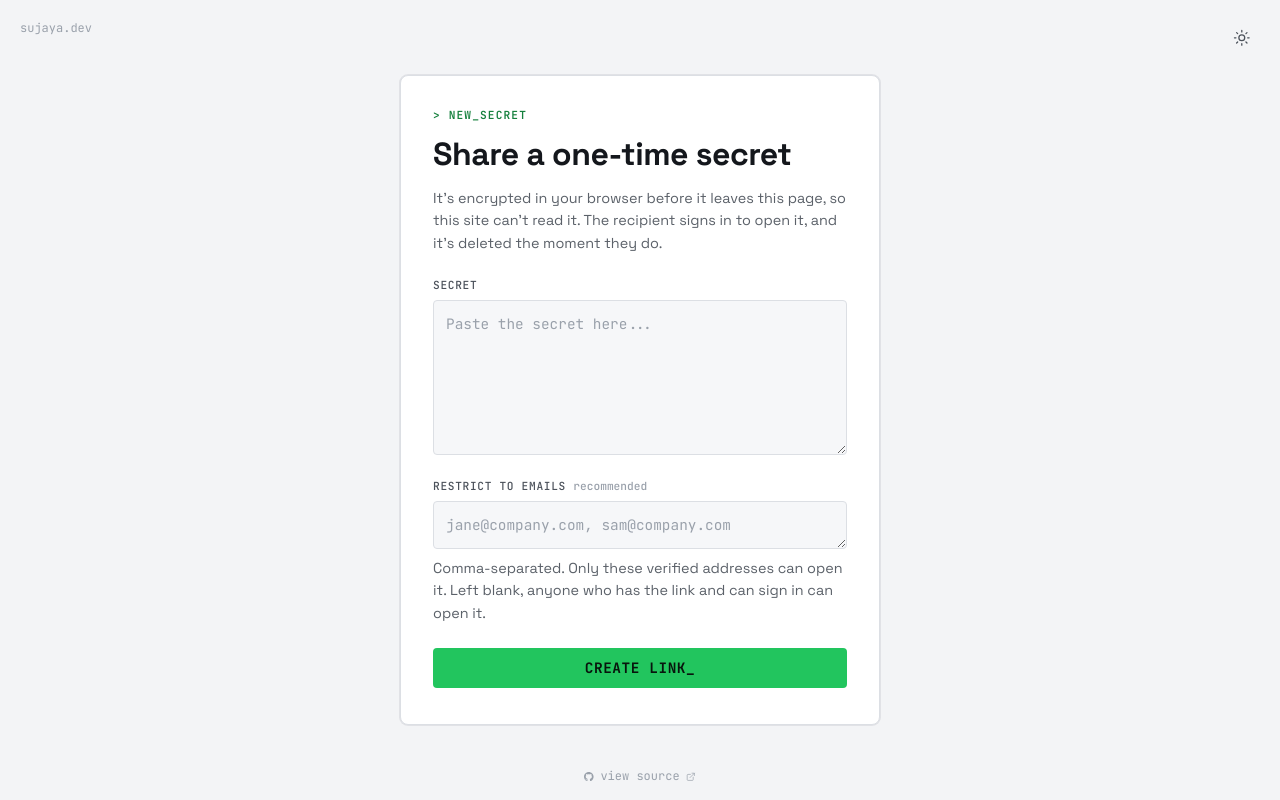
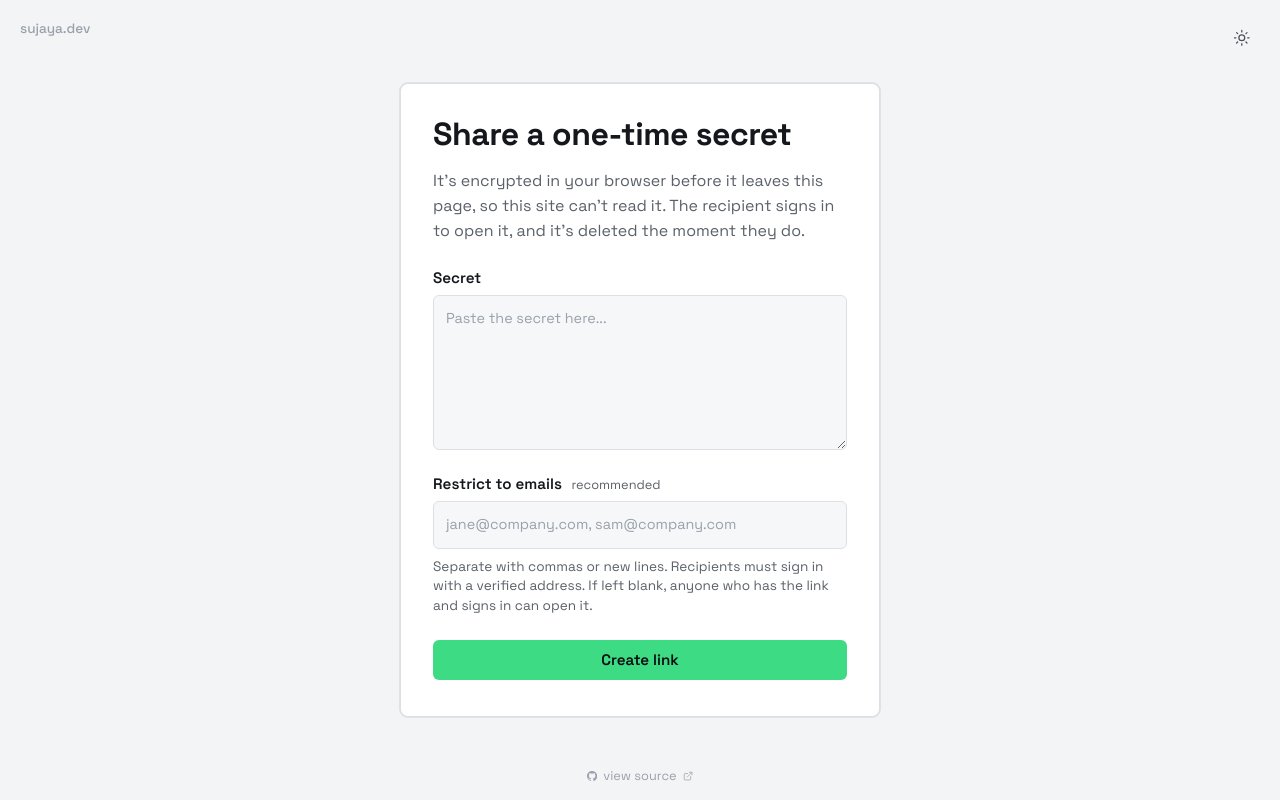
Before and after one commit to sujayamindev/secret-share-tool, a FastAPI app: page / in a window 1280 px wide. Run offline with FastAPI, Linux system fonts and the light colour scheme; parts of the project's set-up code (start-up, migrations or seed data) failed here and were passed over.

Commit message:
style: drop the terminal look for a quiet utility style
- Remove the '> EYEBROW' lines and '_' cursors from all four templates.
- One sans for interface text; monospace only for literal data (the
  secret, the email addresses, the share link).
- Same accent green in light and dark themes.
- Emails field is a one-row textarea that grows with its content
  (field-sizing, with a JS fallback), so every address stays visible.
- Clearer text hierarchy: larger lede and labels, shorter helper text
  that says recipients need a verified address.
- Rename .term-window/.term-body to .card/.card-body.

```diff
--- a/app/static/create.js
+++ b/app/static/create.js
@@ -14,6 +14,20 @@
   var shareUrl = document.getElementById('share-url');
   var copyButton = document.getElementById('copy-btn');
   var maxBytes = parseInt(form.dataset.maxBytes, 10);
+
+  // Grow the allowlist box to fit its content. Browsers with CSS
+  // field-sizing do this themselves (see style.css). Setting style.height
+  // from script is CSSOM, which the CSP's style-src does not block; only
+  // style="" attributes in markup are blocked.
+  if (!(window.CSS && CSS.supports && CSS.supports('field-sizing', 'content'))) {
+    var fitEmails = function () {
+      allowedEmails.style.height = 'auto';
+      var borders = allowedEmails.offsetHeight - allowedEmails.clientHeight;
+      allowedEmails.style.height = (allowedEmails.scrollHeight + borders) + 'px';
+    };
+    allowedEmails.addEventListener('input', fitEmails);
+    fitEmails();
+  }
 
   function showError(message) {
     errorBox.textContent = message;
--- a/app/static/style.css
+++ b/app/static/style.css
@@ -58,9 +58,9 @@ html[data-theme="light"] {
   --input-bg: #f6f7f9;
   --placeholder: #9aa1ab;
   --field-label: #4b515a;
-  --accent-surface: #22c55e;
-  --accent-surface-hover: #16a34a;
-  --accent-ink: #08150d;
+  --accent-surface: #3ddc84;
+  --accent-surface-hover: #2fcf77;
+  --accent-ink: #0b0d10;
   --accent-text: #15803d;
   --accent-text-hover: #166534;
   --success: #15803d;
@@ -99,8 +106,8 @@ body {
   position: fixed;
   top: 1.25rem;
   left: 1.25rem;
-  font-family: 'JetBrains Mono', ui-monospace, monospace;
-  font-size: 0.75rem;
+  font-size: 0.85rem;
+  font-weight: 500;
   color: var(--placeholder);
   text-decoration: none;
   transition: color 0.15s;
@@ -155,7 +162,7 @@ html[data-theme="light"] .theme-toggle .icon-moon {
   display: none;
 }
 
-.term-window {
+.card {
   background: var(--panel-bg);
   border: 1px solid var(--border);
   border-radius: 8px;
@@ -167,17 +174,8 @@ html[data-theme="light"] .theme-toggle .icon-moon {
   transition: background 0.15s, border-color 0.15s;
 }
 
-.term-body {
+.card-body {
   padding: 2rem 2rem 2.25rem;
-}
-
-.eyebrow {
-  font-family: 'JetBrains Mono', ui-monospace, monospace;
-  font-size: 0.7rem;
-  font-weight: 600;
-  letter-spacing: 0.1em;
-  color: var(--accent-text);
-  margin: 0 0 0.85rem;
 }
 
 h1 {
@@ -190,19 +188,19 @@ h1 {
 
 .muted {
   color: var(--muted);
-  font-size: 0.9rem;
+  font-size: 1rem;
   line-height: 1.55;
 }
 
 .small {
-  font-size: 0.8rem;
+  font-size: 0.85rem;
 }
 
 .warning {
   background: var(--warning-bg);
   border-left: 3px solid var(--warning-border);
   padding: 0.6rem 0.75rem;
-  border-radius: 4px;
+  border-radius: 6px;
   font-size: 0.9rem;
   color: var(--text);
   margin: 1rem 0;
@@ -232,18 +230,16 @@ form {
 }
 
 .field-label {
-  font-family: 'JetBrains Mono', ui-monospace, monospace;
-  font-size: 0.7rem;
-  font-weight: 500;
-  letter-spacing: 0.06em;
-  text-transform: uppercase;
-  color: var(--field-label);
+  font-size: 0.95rem;
+  font-weight: 600;
+  color: var(--text);
 }
 
 .field-label-hint {
-  color: var(--placeholder);
-  text-transform: none;
-  letter-spacing: normal;
+  margin-left: 0.35rem;
+  font-size: 0.8rem;
+  font-weight: 400;
+  color: var(--muted);
 }
 
 textarea,
@@ -254,7 +250,7 @@ input[type="text"] {
   margin: 0;
   background: var(--input-bg);
   border: 1px solid var(--border);
-  border-radius: 4px;
+  border-radius: 6px;
   color: var(--text);
   font-family: 'JetBrains Mono', ui-monospace, monospace;
   font-size: 0.9rem;
@@ -268,8 +264,16 @@ textarea {
   line-height: 1.5;
 }
 
-.textarea-compact {
-  min-height: 2.75rem;
+/* Starts one line tall and grows with its content, so every address in the
+   allowlist stays visible for the sender to check. A wrong address here
+   makes a link nobody can open. field-sizing does this natively where
+   supported; create.js sets the height itself in other browsers. */
+.textarea-autogrow {
+  min-height: 0;
+  max-height: 12rem;
+  resize: none;
+  overflow-y: auto;
+  field-sizing: content;
 }
 
 input[type="text"] {
@@ -279,6 +283,7 @@ input[type="text"] {
 textarea::placeholder,
 input[type="text"]::placeholder {
   color: var(--placeholder);
+  font-family: 'Space Grotesk', -apple-system, BlinkMacSystemFont, "Segoe UI", sans-serif;
 }
 
 textarea:focus-visible,
@@ -288,6 +293,7 @@ input[type="text"]:focus-visible {
 
 .field-group .muted {
   margin: 0;
+  line-height: 1.45;
 }
 
 button {
@@ -295,13 +301,11 @@ button {
   color: var(--accent-ink);
   border: none;
   padding: 0.65rem 1.2rem;
-  border-radius: 4px;
+  border-radius: 6px;
   cursor: pointer;
-  font-family: 'JetBrains Mono', ui-monospace, monospace;
-  font-size: 0.9rem;
-  font-weight: 700;
-  letter-spacing: 0.04em;
-  text-transform: uppercase;
+  font-family: inherit;
+  font-size: 0.95rem;
+  font-weight: 600;
   transition: background 0.15s;
   outline: none;
 }
@@ -401,8 +403,7 @@ a.text-link:hover {
   align-items: center;
   justify-content: center;
   padding: 1rem;
-  font-family: 'JetBrains Mono', ui-monospace, monospace;
-  font-size: 0.75rem;
+  font-size: 0.8rem;
   color: var(--placeholder);
 }
 
--- a/app/templates/create.html
+++ b/app/templates/create.html
@@ -25,10 +25,9 @@
       <path d="M20 14.5A8 8 0 1 1 9.5 4a6.5 6.5 0 0 0 10.5 10.5z"></path>
     </svg>
   </button>
-  <main class="term-window">
-    <div class="term-body">
+  <main class="card">
+    <div class="card-body">
       <div id="create-view">
-        <p class="eyebrow">&gt; NEW_SECRET</p>
         <h1>Share a one-time secret</h1>
         <p class="muted">It's encrypted in your browser before it leaves this page, so this site can't read it. The recipient signs in to open it, and it's deleted the moment they do.</p>
         <noscript>
@@ -45,14 +44,13 @@
           </div>
           <div class="field-group">
             <label class="field-label" for="allowed_emails">Restrict to emails <span class="field-label-hint">recommended</span></label>
-            <textarea id="allowed_emails" rows="1" class="textarea-compact" placeholder="jane@company.com, sam@company.com" maxlength="2000"></textarea>
-            <small class="muted">Comma-separated. Only these verified addresses can open it. Left blank, anyone who has the link and can sign in can open it.</small>
+            <textarea id="allowed_emails" rows="1" class="textarea-autogrow" inputmode="email" autocomplete="off" autocapitalize="off" spellcheck="false" placeholder="jane@company.com, sam@company.com" maxlength="2000"></textarea>
+            <small class="muted small">Separate with commas or new lines. Recipients must sign in with a verified address. If left blank, anyone who has the link and signs in can open it.</small>
           </div>
-          <button type="submit" id="create-btn">Create link_</button>
+          <button type="submit" id="create-btn">Create link</button>
         </form>
       </div>
       <div id="result-view" hidden>
-        <p class="eyebrow">&gt; LINK_CREATED</p>
         <h1>Your share link is ready</h1>
         <p class="muted">It works once. The recipient signs in before the secret unlocks.</p>
         <div class="copy-row">
--- a/app/templates/error.html
+++ b/app/templates/error.html
@@ -23,9 +23,8 @@
       <path d="M20 14.5A8 8 0 1 1 9.5 4a6.5 6.5 0 0 0 10.5 10.5z"></path>
     </svg>
   </button>
-  <main class="term-window">
-    <div class="term-body">
-      <p class="eyebrow">&gt; ERROR</p>
+  <main class="card">
+    <div class="card-body">
       <h1>{{ title }}</h1>
       <p class="muted">{{ message }}</p>
       <a href="/" class="text-link">Back to start</a>
--- a/app/templates/gone.html
+++ b/app/templates/gone.html
@@ -23,9 +23,8 @@
       <path d="M20 14.5A8 8 0 1 1 9.5 4a6.5 6.5 0 0 0 10.5 10.5z"></path>
     </svg>
   </button>
-  <main class="term-window">
-    <div class="term-body">
-      <p class="eyebrow">&gt; 404</p>
+  <main class="card">
+    <div class="card-body">
       <h1>This link is no longer available</h1>
       <p class="muted">It's either already been viewed or has expired. Ask the sender for a new one.</p>
       <a href="/" class="text-link">Create a new secret</a>
```
Also changed, not shown: other parts of app/static/style.css (+17 -16 lines), app/templates/secret.html (+4 -9 lines).
